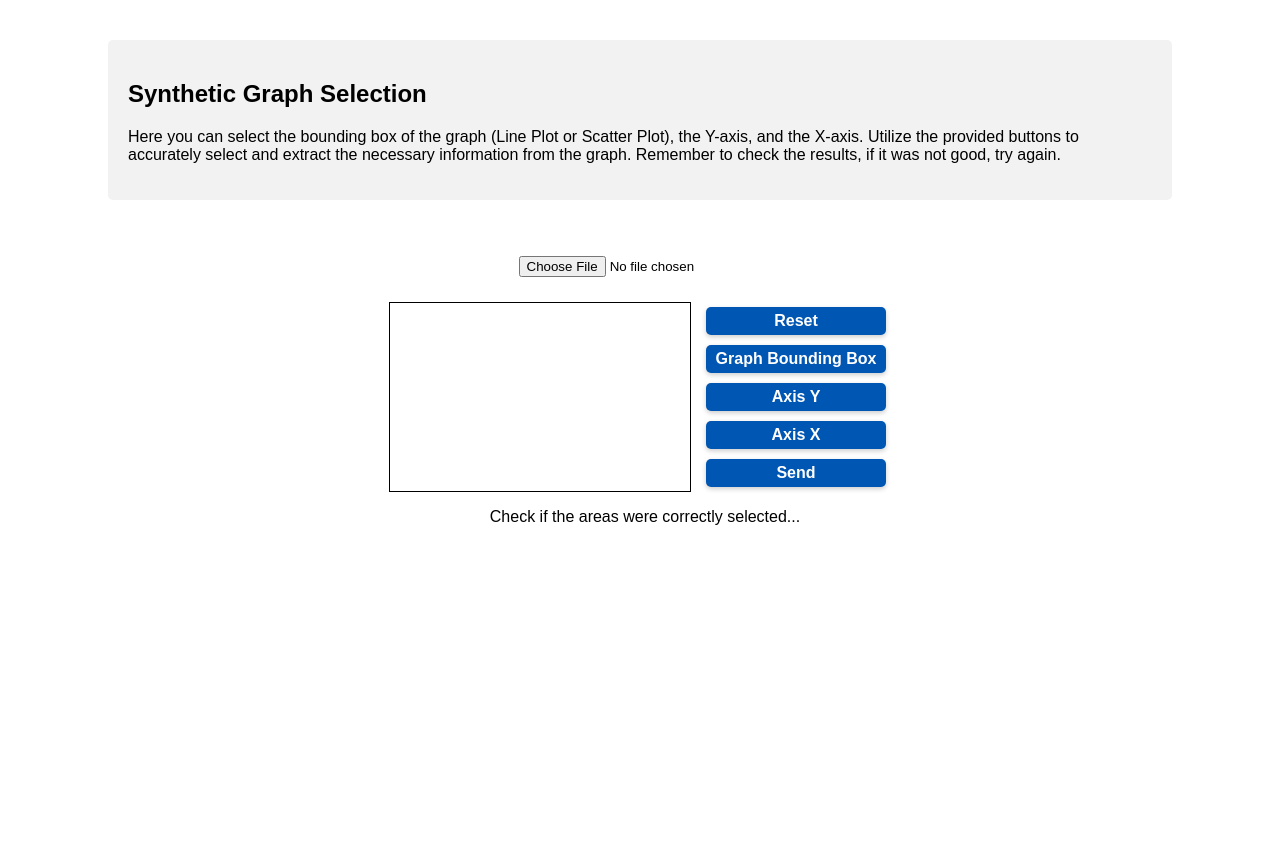
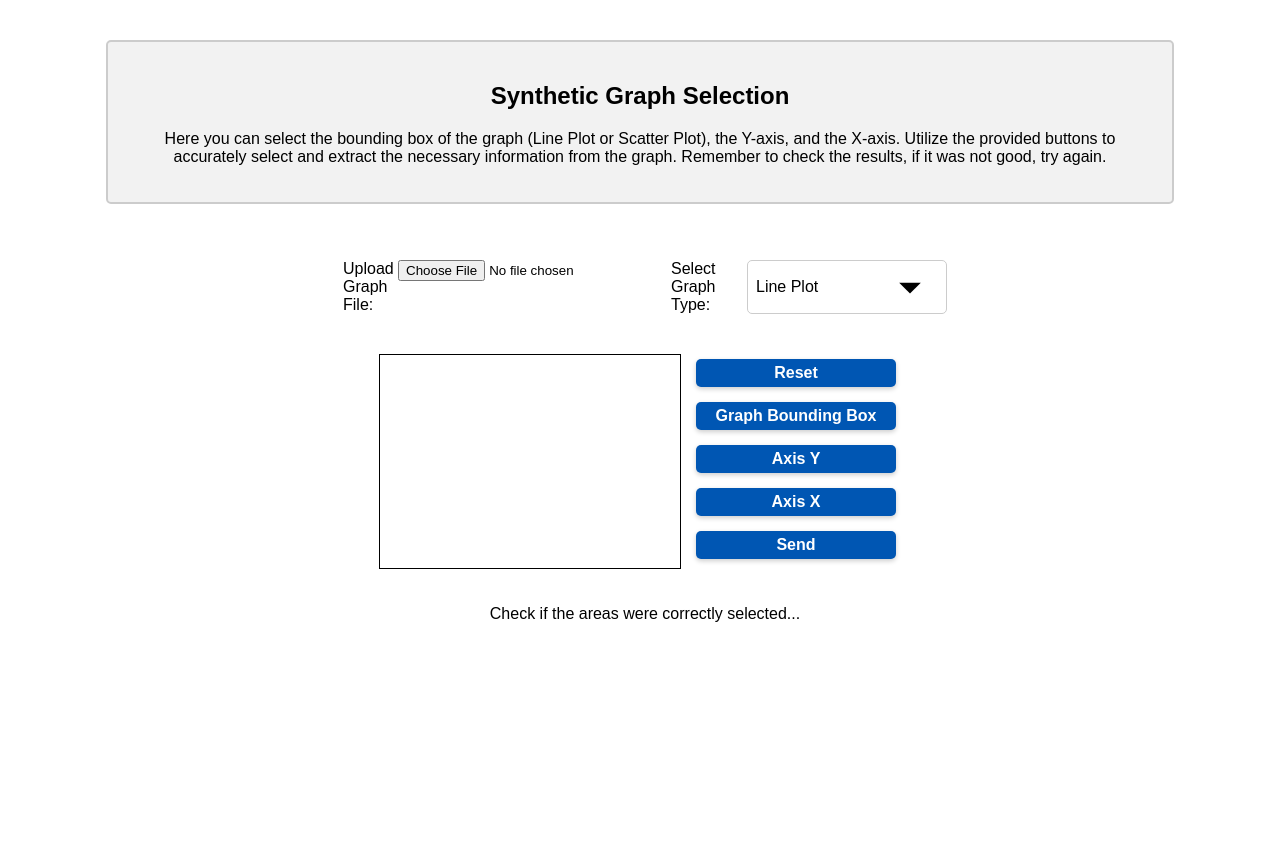
Before and after one commit to RicardoRibeiroRodrigues/graph-reader, a Flask app: page /syntetic-graph in a window 1280 px wide. Shown: the part 61-911 px from the top of the page. Before the commit the page ends 586 px from the top, so only its background shows below. Run offline with Flask 3, Linux system fonts and the light colour scheme; a map, chart or similar area stays blank.

Commit message:
melhorando

```diff
--- a/templates/syntetic.html
+++ b/templates/syntetic.html
@@ -16,6 +16,8 @@
             background-color: #f2f2f2; /* Fundo cinza */
             border-radius: 5px; /* Cantos arredondados */
             max-height: 170px; /* Altura máxima do contêiner */
+            border: 2px solid #ccc;
+            text-align: center; /* Centraliza texto */
         }
 
         /* Alinhamento à esquerda da tela */
@@ -35,7 +37,31 @@
             display: flex; /* Usando flexbox */
             justify-content: center; /* Centraliza conteúdo na horizontal */
             align-items: center; /* Centraliza conteúdo na vertical */
+            gap: 20px; /* Espaçamento entre os elementos filhos */
         }
+
+        .plot-select {
+            margin-left: 10px; /* Ajusta a margem esquerda do select */
+        }
+
+        .plot-label {
+            margin-right: 10px; /* Ajusta a margem direita do rótulo */
+        }
+
+        .canvas-container {
+            margin-top: 20px; /* Adiciona margem superior */
+        }
+
+        .buttons-container {
+            display: flex;
+            justify-content: center; /* Centraliza os botões horizontalmente */
+        }
+
+        .cool-button {
+            margin-bottom: 10px; /* Define a margem horizontal entre os botões */
+            width: 200px;
+        }
+
     </style>
 </head>
 <body>
@@ -52,7 +78,14 @@
         <div class="container">
             <!-- Conteúdo para seleção de gráficos -->
             <div class="input-container">
+                <label for="inputImage">Upload Graph File:</label>
                 <input type="file" id="inputImage" accept="image/*">
+
+                <label for="plotType" class="plot-label">Select Graph Type:</label>
+                <select id="plotType" class="plot-select">
+                    <option value="line">Line Plot</option>
+                    <option value="scatter">Scatter Plot</option>
+                </select>
             </div>
             <div class="canvas-container">
                 <canvas id="canvas"></canvas>
```
Also changed, not shown: templates/handdrawn.html (+6 -2 lines).
